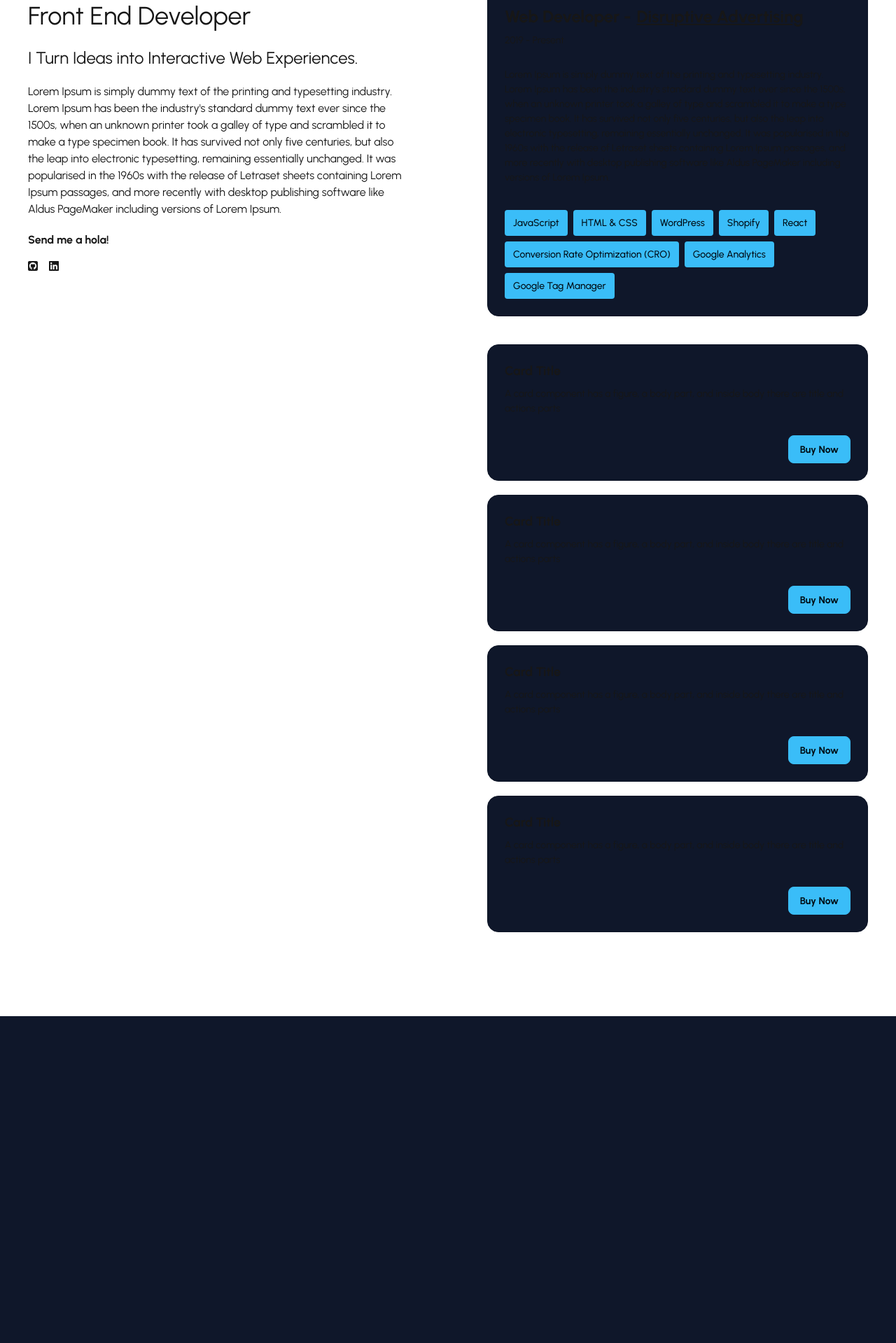
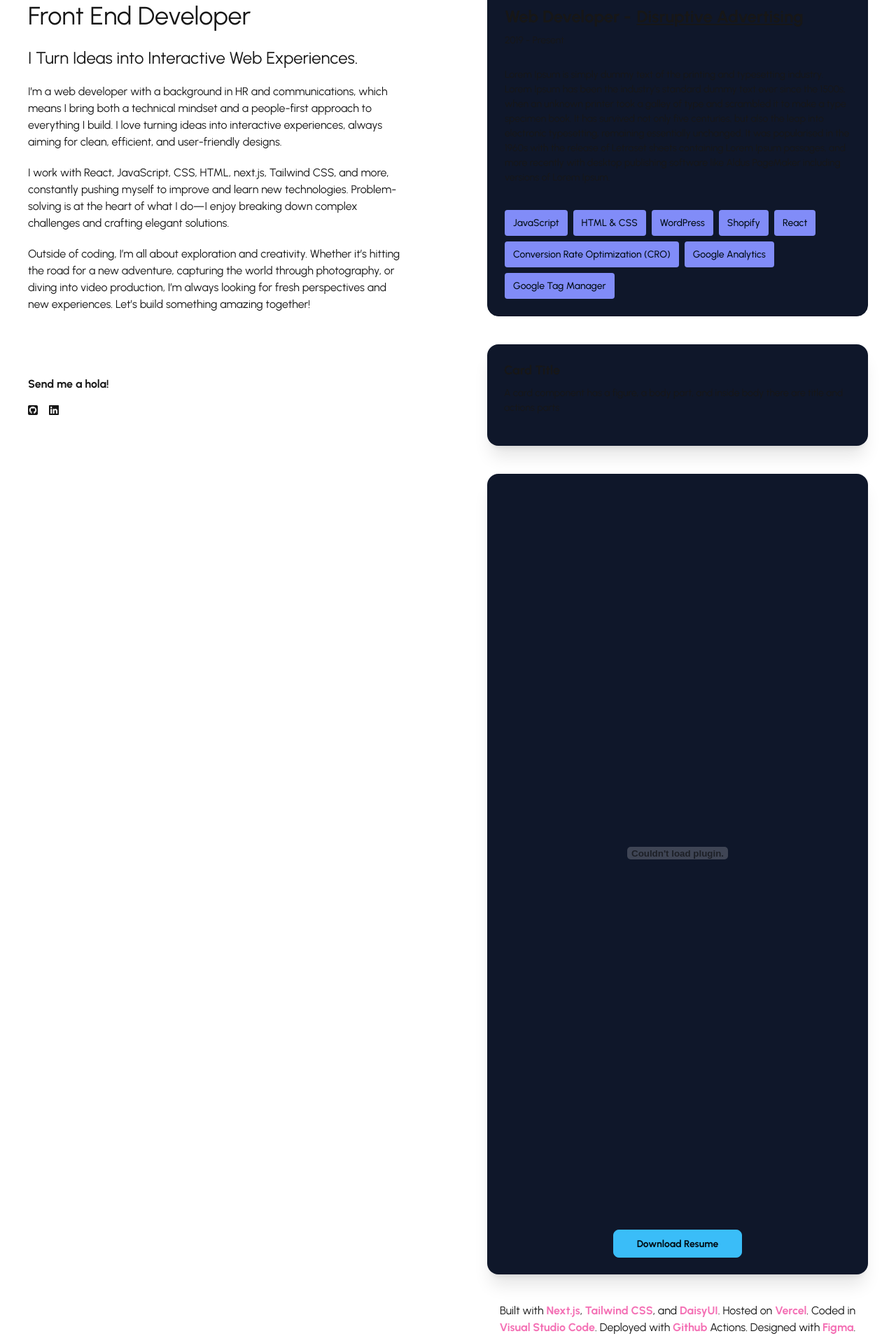
Before and after one commit to Joseangel15/web-dev-portfolio, a Next.js app: page / in a window 1280 px wide. Shown: the part 161-2080 px from the top of the page at 70% size. Before the commit the page ends 1613 px from the top, so only its background shows below. Built offline with nearby package versions, Linux system fonts and the light colour scheme.

Commit message:
Added new Resume section

```diff
--- a/app/components/Contact.jsx
+++ b/app/components/Contact.jsx
@@ -4,7 +4,7 @@ import Link from "next/link";
 
 export default function Contact() {
   return (
-    <div>
+    <div className="mb-10">
       <h2 className="text-1xl font-bold mb-3.5">Send me a hola!</h2>
       <ul className="flex gap-4" aria-label="Social Media">
         <li className="hover:animate-pulse">
--- a/app/components/Experience.jsx
+++ b/app/components/Experience.jsx
@@ -40,7 +40,7 @@ export default function Experience() {
             <p>{exp.description}</p>
             <div className="flex gap-2 mt-2 flex-wrap">
               {exp.technologies.map((tech) => (
-                <span key={tech} className="p-2 px-3 bg-primary text-primary-content rounded font-medium">
+                <span key={tech} className="p-2 px-3 bg-secondary text-primary-content rounded font-medium">
                   {tech}
                 </span>
               ))}
--- a/app/components/Header.jsx
+++ b/app/components/Header.jsx
@@ -41,9 +41,6 @@ export default function Header() {
                 <a href="">Blog</a>
               </li>
               <li>
-                <a href="">Contact</a>
-              </li>
-              <li>
                 <a href="">Resume</a>
               </li>
             </ul>
@@ -68,9 +65,6 @@ export default function Header() {
               <a href="">Blog</a>
             </li>
             <li>
-              <a href="">Contact</a>
-            </li>
-            <li>
               <a href="">Resume</a>
             </li>
           </ul>
--- a/app/components/HomeHero.jsx
+++ b/app/components/HomeHero.jsx
@@ -2,29 +2,39 @@ import Link from "next/link";
 import Projects from "./Projects";
 import Contact from "./Contact";
 import Experience from "./Experience";
+import Resume from "./Resume";
 
 export default function HomeHero() {
   return (
     <div className="flex pl-10 pr-10 justify-items-start gap-28 pb-20">
       <div className="w-1/2">
-        <div className="flex flex-col justify-between sticky top-0 pt-20">
+        <div className="flex flex-col justify-between sticky top-0 pt-20 h-svh">
           <div>
             <h1 className="text-7xl font-bold">Jose A. Ortiz</h1>
             <h2 className="text-4xl mt-3">Front End Developer</h2>
             <p className="text-2xl mt-6">
               I Turn Ideas into Interactive Web Experiences.
             </p>
+            {/* Make the technologies into links */}
             <p>
-              Lorem Ipsum is simply dummy text of the printing and typesetting
-              industry. Lorem Ipsum has been the industry's standard dummy text
-              ever since the 1500s, when an unknown printer took a galley of
-              type and scrambled it to make a type specimen book. It has
-              survived not only five centuries, but also the leap into
-              electronic typesetting, remaining essentially unchanged. It was
-              popularised in the 1960s with the release of Letraset sheets
-              containing Lorem Ipsum passages, and more recently with desktop
-              publishing software like Aldus PageMaker including versions of
-              Lorem Ipsum.
+              I’m a web developer with a background in HR and communications,
+              which means I bring both a technical mindset and a people-first
+              approach to everything I build. I love turning ideas into
+              interactive experiences, always aiming for clean, efficient, and
+              user-friendly designs.
+            </p>
+            <p>
+              I work with React, JavaScript, CSS, HTML, next.js, Tailwind CSS, and more,
+              constantly pushing myself to improve and learn new technologies.
+              Problem-solving is at the heart of what I do—I enjoy breaking down
+              complex challenges and crafting elegant solutions.
+            </p>
+            <p>
+              Outside of coding, I’m all about exploration and creativity.
+              Whether it’s hitting the road for a new adventure, capturing the
+              world through photography, or diving into video production, I’m
+              always looking for fresh perspectives and new experiences. Let’s
+              build something amazing together!
             </p>
           </div>
           <Contact />
@@ -41,10 +51,7 @@ export default function HomeHero() {
                 <Link href="#projects">Projects</Link>
               </li>
               <li>
-                <Link href="/">Contact</Link>
-              </li>
-              <li>
-                <Link href="/">Full Resume</Link>
+                <Link href="#resume-sect">Full Resume</Link>
               </li>
               <li>
                 <Link href="/">Blog</Link>
@@ -53,9 +60,59 @@ export default function HomeHero() {
           </nav>
         </div>
         <div className="scroll-smooth">
-          <div className="">
+          <div className="anchor-behavior">
             <Experience />
             <Projects />
+            <Resume />
+            <section className="text-center mt-10 mb-10">
+              Built with{" "}
+              <Link
+                className="text-accent font-bold"
+                href="https://nextjs.org/"
+              >
+                Next.js
+              </Link>
+              ,{" "}
+              <Link
+                className="text-accent font-bold"
+                href="https://tailwindcss.com/"
+              >
+                Tailwind CSS
+              </Link>
+              , and{" "}
+              <Link
+                className="text-accent font-bold"
+                href="https://daisyui.com/"
+              >
+                DaisyUI
+              </Link>
+              . Hosted on{" "}
+              <Link
+                className="text-accent font-bold"
+                href="https://vercel.com/"
+              >
+                Vercel
+              </Link>
+              . Coded in{" "}
+              <Link
+                className="text-accent font-bold"
+                href="https://code.visualstudio.com/"
+              >
+                Visual Studio Code
+              </Link>
+              . Deployed with{" "}
+              <Link className="text-accent font-bold" href="https://github.com">
+                Github
+              </Link>{" "}
+              Actions. Designed with{" "}
+              <Link
+                className="text-accent font-bold"
+                href={"https://www.figma.com/"}
+              >
+                Figma
+              </Link>
+              .
+            </section>
           </div>
         </div>
       </div>
--- a/app/components/Projects.jsx
+++ b/app/components/Projects.jsx
@@ -1,54 +1,26 @@
 export default function Projects() {
+
+  const projects = [
+    {
+      id: 1,
+      title: "Card Title",
+      description:
+        "A card component has a figure, a body part, and inside body there are title and actions parts",
+    },
+  ];
+
   return (
-    <section id="projects">
-      <div className="card card-border bg-base-100 w-full mb-5">
-        <div className="card-body">
-          <h2 className="card-title">Card Title</h2>
-          <p>
-            A card component has a figure, a body part, and inside body there
-            are title and actions parts
-          </p>
-          <div className="card-actions justify-end">
-            <button className="btn btn-primary">Buy Now</button>
+    <section id="projects" className="mt-5 mb-10">
+      {
+        projects.map((projects) => (
+          <div key={projects.id} className="card w-full bg-base-100 shadow-xl">
+            <div className="card-body">
+              <h2 className="card-title">{projects.title}</h2>
+              <p>{projects.description}</p>
+            </div>
           </div>
-        </div>
-      </div>
-      <div className="card card-border bg-base-100 w-full mb-5">
-        <div className="card-body">
-          <h2 className="card-title">Card Title</h2>
-          <p>
-            A card component has a figure, a body part, and inside body there
-            are title and actions parts
-          </p>
-          <div className="card-actions justify-end">
-            <button className="btn btn-primary">Buy Now</button>
-          </div>
-        </div>
-      </div>
-      <div className="card card-border bg-base-100 w-full mb-5">
-        <div className="card-body">
-          <h2 className="card-title">Card Title</h2>
-          <p>
-            A card component has a figure, a body part, and inside body there
-            are title and actions parts
-          </p>
-          <div className="card-actions justify-end">
-            <button className="btn btn-primary">Buy Now</button>
-          </div>
-        </div>
-      </div>
-      <div className="card card-border bg-base-100 w-full mb-5">
-        <div className="card-body">
-          <h2 className="card-title">Card Title</h2>
-          <p>
-            A card component has a figure, a body part, and inside body there
-            are title and actions parts
-          </p>
-          <div className="card-actions justify-end">
-            <button className="btn btn-primary">Buy Now</button>
-          </div>
-        </div>
-      </div>
+        ))
+      }
     </section>
   );
 }
--- /dev/null
+++ b/app/components/Resume.jsx
@@ -0,0 +1,20 @@
+export default function Resume() {
+  return (
+    <section id="resume-sect" className="card w-full bg-base-100 shadow-xl">
+      <div className="card-body">
+        <h2 className="card-title"></h2>
+        <embed
+          src="/files/jao_2024.pdf#toolbar=0"
+          type="application/pdf"
+          width="100%"
+          height="1020px"
+        />
+        <div className="card-actions justify-center mt-5">
+          <a href="/files/jao_2024.pdf" download className="btn btn-primary">
+            <button className="btn btn-primary">Download Resume</button>
+          </a>
+        </div>
+      </div>
+    </section>
+  );
+}
--- a/app/globals.css
+++ b/app/globals.css
@@ -40,3 +40,7 @@ p{
 .gradient-exp{
   background: linear-gradient(180deg, var(--background) 85%, transparent 100%);
 }
+
+.anchor-behavior section {
+  scroll-margin-top: 140px;
+}
```
Also changed, not shown: 1 other file (tests, documents, lock files or other folders).
